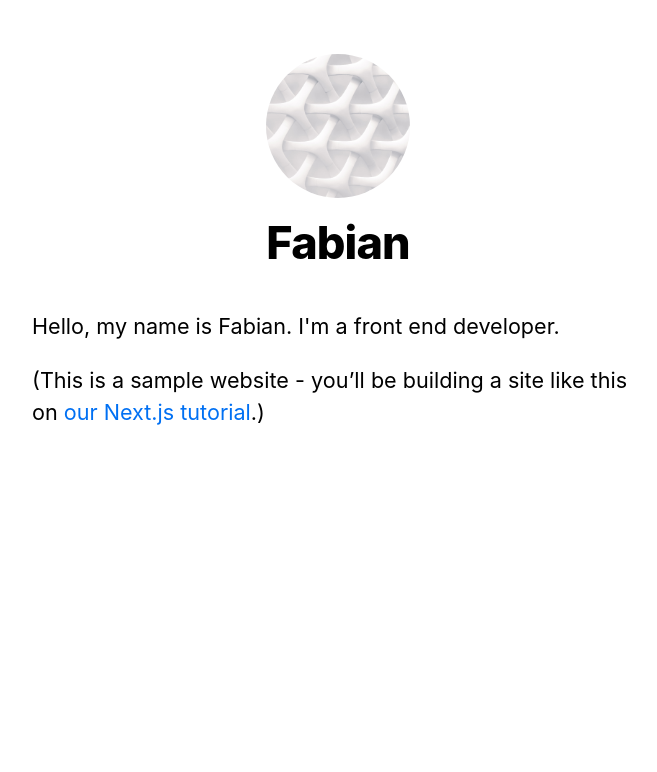
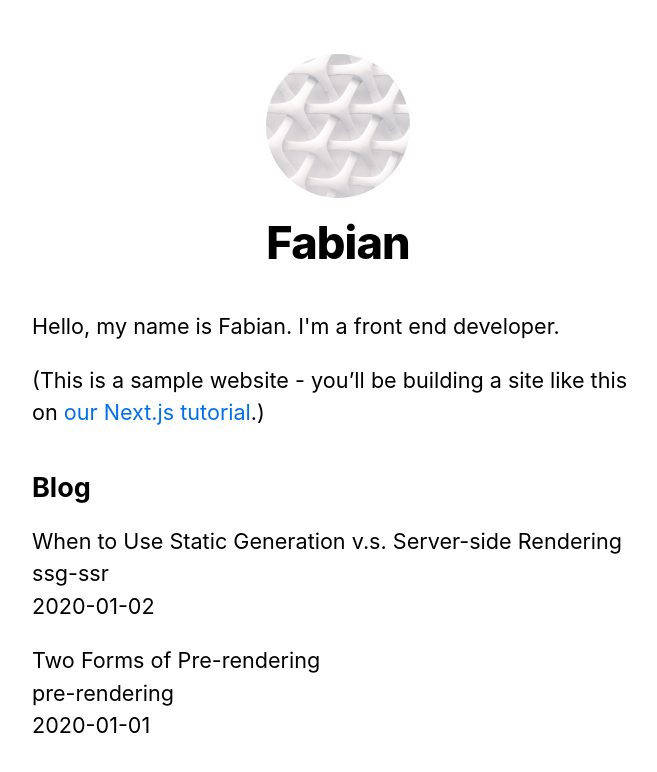
Before and after one commit to FabianTauriello/nextjs-blog, a Next.js app: page / in a window 1280 px wide. Shown: the top 772 px of the page, without its empty margins (302-959 px from the left). Built offline with nearby package versions, Linux system fonts and the light colour scheme.

Commit message:
added dynamic routes for posts based on post id

```diff
--- a/lib/posts.js
+++ b/lib/posts.js
@@ -39,3 +39,42 @@ export function getSortedPostsData() {
     }
   });
 }
+
+export function getAllPostIds() {
+  const fileNames = fs.readdirSync(postsDirectory);
+
+  // Returns an array that looks like this:
+  // [
+  //   {
+  //     params: {
+  //       id: 'ssg-ssr'
+  //     }
+  //   },
+  //   {
+  //     params: {
+  //       id: 'pre-rendering'
+  //     }
+  //   }
+  // ]
+  return fileNames.map(fileName => {
+    return {
+      params: {
+        id: fileName.replace(/\.md$/, ""),
+      },
+    };
+  });
+}
+
+export function getPostData(id) {
+  const fullPath = path.join(postsDirectory, `${id}.md`);
+  const fileContents = fs.readFileSync(fullPath, "utf8");
+
+  // Use gray-matter to parse the post metadata section
+  const matterResult = matter(fileContents);
+
+  // Combine the data with the id
+  return {
+    id,
+    ...matterResult.data,
+  };
+}
--- a/pages/index.js
+++ b/pages/index.js
@@ -1,8 +1,21 @@
 import Head from "next/head";
 import Layout, { siteTitle } from "../components/layout";
 import utilStyles from "../styles/utils.module.css";
+import { getSortedPostsData } from "../lib/posts";
 
-export default function Home() {
+// getStaticProps only runs on the server-side. It will never run on the client-side.
+export async function getStaticProps() {
+  // this fetches data from the file system. But you can fetch the data from other sources,
+  // like an external API endpoint, and it’ll work just fine:
+  const allPostsData = getSortedPostsData();
+  return {
+    props: {
+      allPostsData,
+    },
+  };
+}
+
+export default function Home({ allPostsData }) {
   return (
     <Layout home>
       <Head>
@@ -15,6 +28,20 @@ export default function Home() {
           <a href="https://nextjs.org/learn">our Next.js tutorial</a>.)
         </p>
       </section>
+      <section className={`${utilStyles.headingMd} ${utilStyles.padding1px}`}>
+        <h2 className={utilStyles.headingLg}>Blog</h2>
+        <ul className={utilStyles.list}>
+          {allPostsData.map(({ id, date, title }) => (
+            <li className={utilStyles.listItem} key={id}>
+              {title}
+              <br />
+              {id}
+              <br />
+              {date}
+            </li>
+          ))}
+        </ul>
+      </section>
     </Layout>
   );
 }
```
Also changed, not shown: pages/posts/[id].js (added, +32 -0 lines), pages/posts/first-post.js (deleted, +0 -17 lines).
